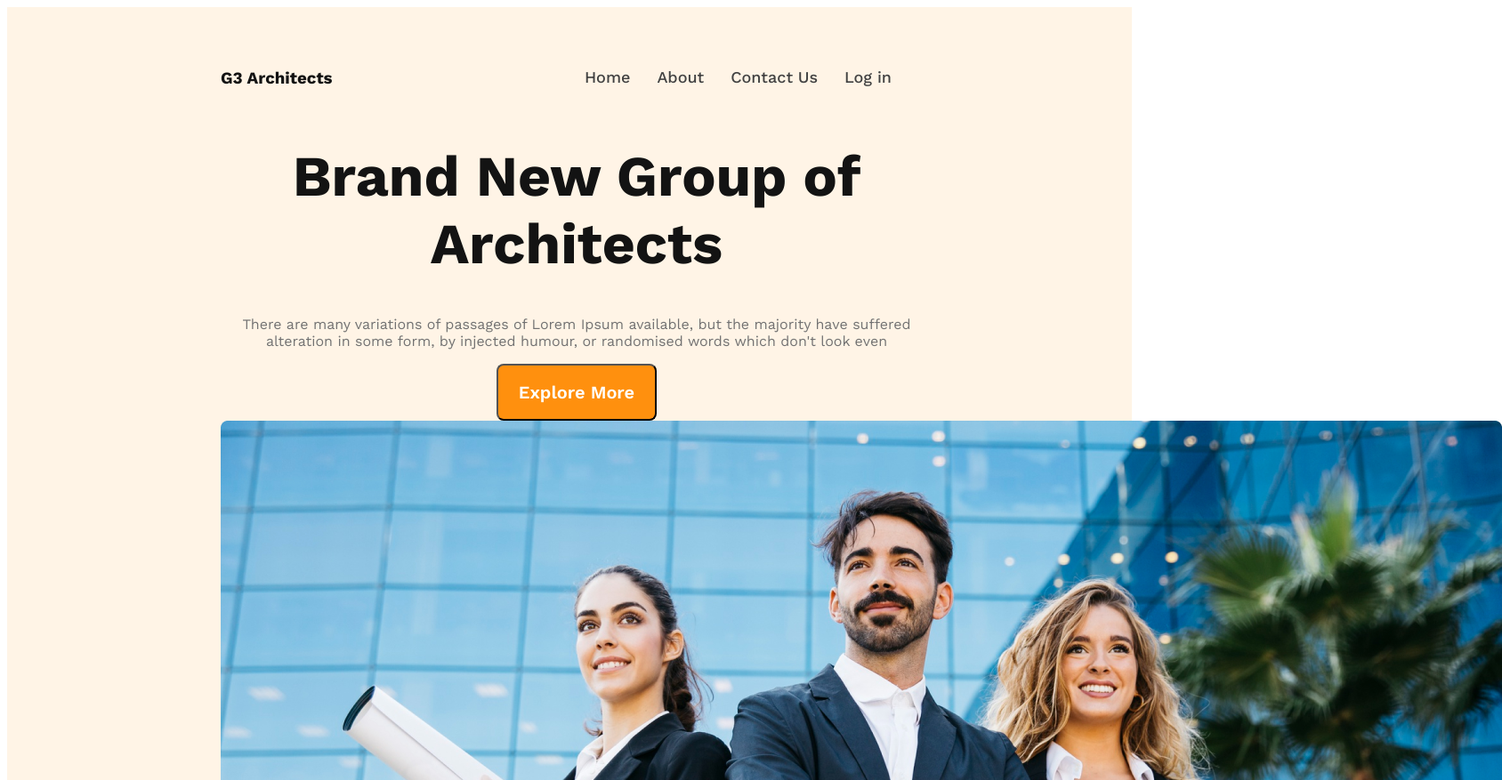
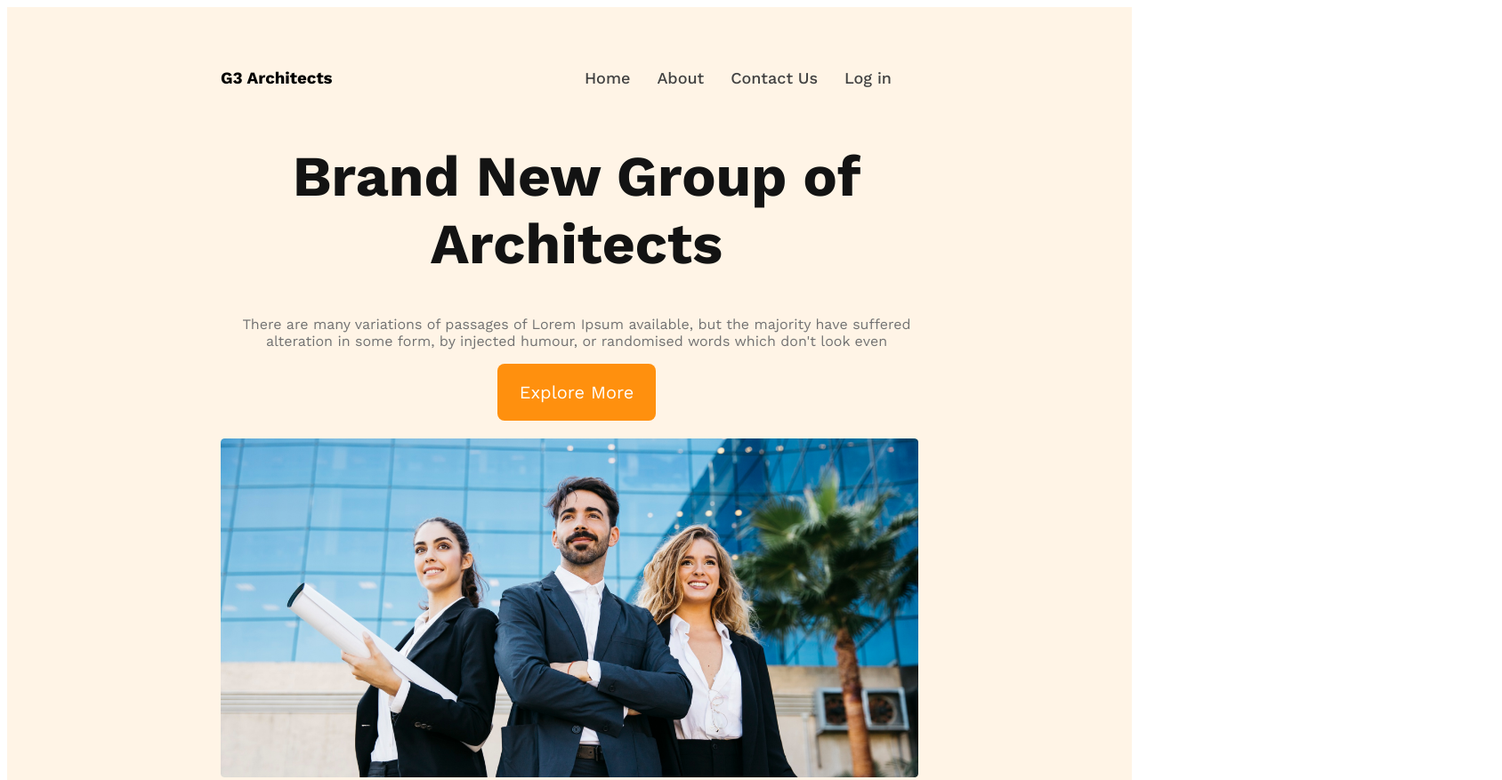
Before and after one commit to Mejbaul50/g3-architects-webpage, a plain HTML site: page index.html in a window 1280 px wide. Shown: the top 877 px of the page at 89% size, 1688 px wide, since content can reach past the window. Drawn offline with nearby package versions, Linux system fonts and the light colour scheme.

Commit message:
finished the header section

```diff
--- a/style.css
+++ b/style.css
@@ -6,19 +6,16 @@
     font-family: 'Open Sans', sans-serif;
     font-family: 'Work Sans', sans-serif;
  }
- .btn-primary{
-    width: 180px;
-    height: 64px;
-    flex-shrink: 0;
+ .btn-primary {
     border-radius: 8px;
+    color: #FFF;
+    font-size: 1.25rem;
     background: #FF900E;
+    padding: 20px 25px;
     color: #FFF;
-    text-align: center;
-    font-family: Work Sans;
-    font-size: 20px;
-    font-weight: 600;
-
- }
+    cursor: pointer;
+    border: 0;
+}
  /* header styles */
  header{
     background: rgba(255, 144, 14, 0.10);
@@ -27,12 +24,15 @@
  nav{
     display: flex;
     justify-content: space-between;
+    align-items: center;
+
  }
- .nav-title{
-    font-size: 2.8 rem;
+ .section-title {
+    font-size: 2.8rem;
     font-weight: 700;
     color: #131313;
- }
+}
+
  nav>ul{
     display: flex;
  }
@@ -63,4 +63,26 @@
  }
  .banner-description{
     color: #727272;
+    font-weight: 400;
  }
+ .banner img{
+    margin-top: 20px;
+    width: 100%;
+ }
+ /* resoponsive media queries */
+ @media screen (max-width:576px)  {
+    header{
+        padding: 20px;
+    }
+    nav{
+        flex-direction: column;
+    }
+
+ }
+ /* responsive table or medium device */
+ @media screen (min-width:576px)and(max-width:992px) {
+    header{
+        padding: 50px;
+    }
+
+ }
```
Also changed, not shown: index.html (line endings or trailing spaces).
